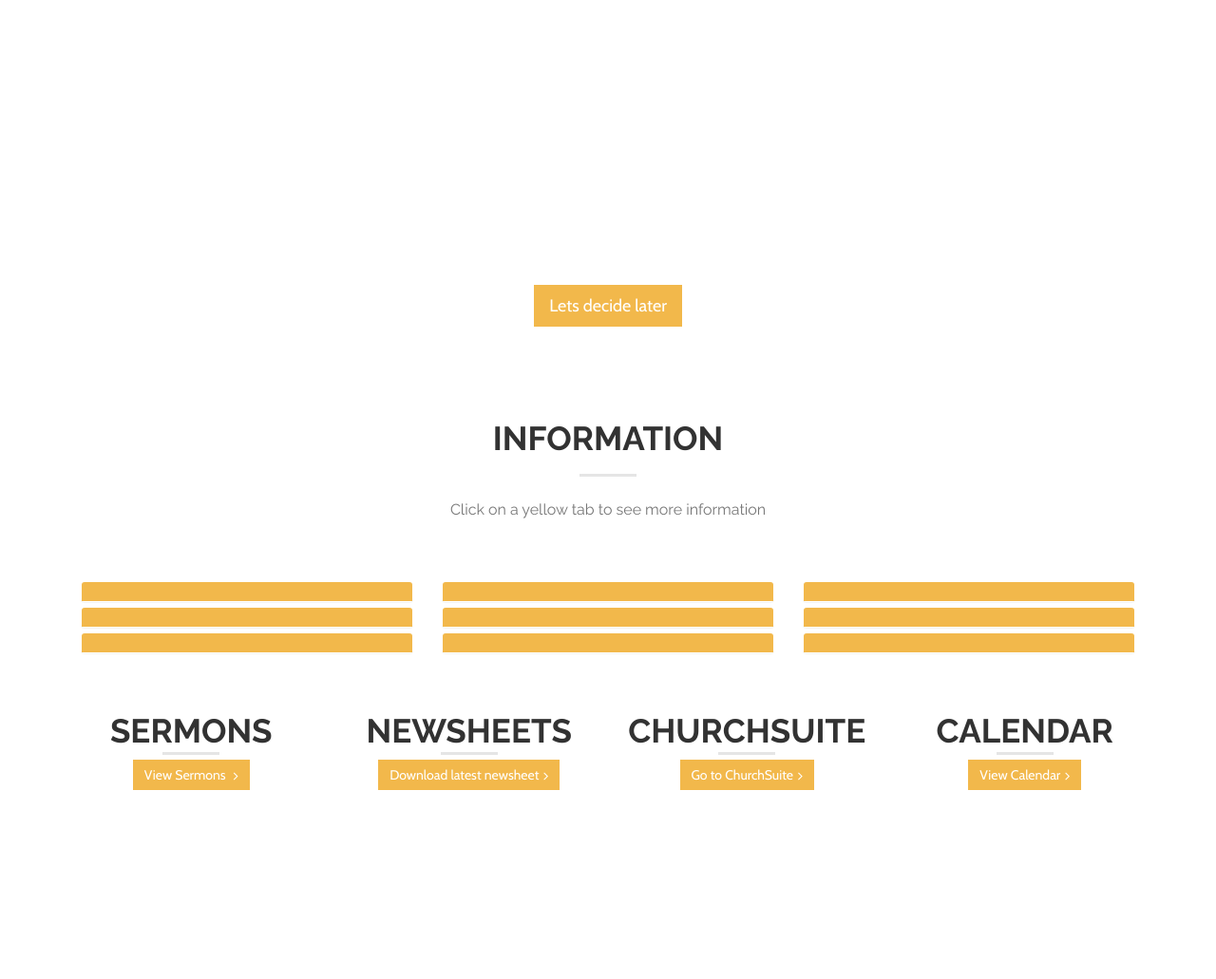
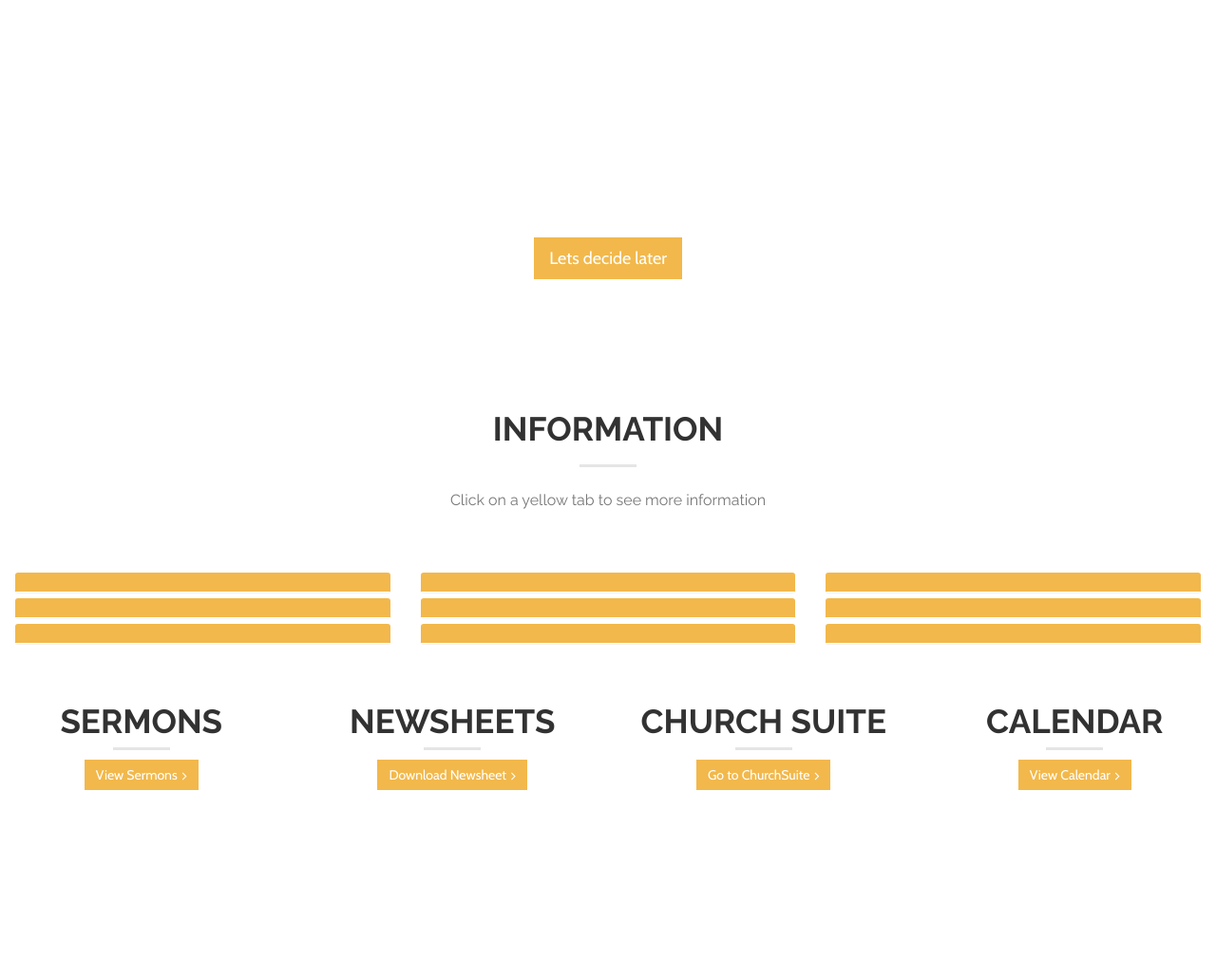
Before and after one commit to Masssssimo/LBC, a PHP site: page /home.php in a window 1280 px wide. Shown: the part 3822-4853 px from the top of the page at 95% size. Run offline with PHP 8.4, Linux system fonts and the light colour scheme; data that the repository does not hold is empty; some libraries are stand-ins or nearby versions.

Commit message:
CSS fixes

```diff
--- a/css/LBC.css
+++ b/css/LBC.css
@@ -385,10 +388,17 @@
   -ms-border-radius: 0px;
   border-radius: 0px; }
 
+/** Informatiom**/
+.section-info {
+  padding-top: 80px;
+  margin-bottom: 50px;
+  background-color: #fff; }
+
+
 /**events**/
 .section-events {
   padding-top: 80px;
-  padding-bottom: 50px;
+  padding-bottom: 0px;
   background-color: #fff; }
 
 .event-thumb {
@@ -864,7 +920,16 @@
     font-family: "Raleway", sans-serif;
     font-size: 14px;
   }
+  .resizeInfo{
+    text-transform: uppercase;
+    font-weight: 700;
+    margin: 0px;
+    font-size: 35px;
+    line-height: 35px;
+    font-family: "Raleway", sans-serif;
+  }
 }
+
 
 /* Aligning titles */
 .question-below{
--- a/home.php
+++ b/home.php
@@ -68,7 +68,7 @@
 					<li><a href="#events">Events</a>
 					</li>
 
-					<li><a href="#regulars-area">Information</a>
+					<li><a href="#Information">Information</a>
 					</li>
 
 					<li><a href="#about-us">About Us</a>
@@ -637,8 +637,7 @@
 				</div>
 			</section>
 
-			<section id="regulars-area" class="section-events">
-				<div class="container" style="margin-bottom: -80px; margin-top: -40px;">
+			<section id="Information" class="section-info" style="overflow: hidden;">
 				<div class="row" style="margin-bottom: -50px;">
 					<div class="col-sm-6 col-sm-offset-3 center-title text-center">
 						<h3>Information</h3>
@@ -647,12 +646,6 @@
 
 						</div>
 					</div>
-
-
-
-
-
-
 
 					<div class="panel-group col-sm-4 Tab" id="accardion1">
 						<div class="panel">
@@ -692,11 +685,9 @@
 								</div>
 							</div>
 						</div>
-
 					</div>
 
 					<div class="panel-group col-sm-4 Tab" id="accardion2">
-
 						<div class="panel">
 							<div class="panel-heading btn-yellow">
 								<?php perch_content('Activity Title Column-2 Row-1'); ?>
@@ -729,8 +720,6 @@
 									<?php perch_content('Activity Content Column-2 Row-3'); ?></div>
 								</div>
 							</div>
-
-
 						</div>
 
 						<div class="panel-group col-sm-4 Tab" id="accardion3">
@@ -765,52 +754,47 @@
 										</div>
 									</div>
 								</div>
-
-
 							</div>
 
 
 
 
-					<div class="row" style="margin-bottom: -100px;">
-						<div class="col-sm-3  center-title text-center activity-title">
+							<div class="row" style="margin-bottom: -100px; padding-bottom: 30px;">
+								<div class="col-sm-3  text-center ">
 									<br><br>
-							<h3 style="margin-bottom: -15px;">Sermons</h3>
+									<p class="resizeInfo">Sermons</p>
 									<span class="center-line"></span>
 
 
-							<div class="img-service-box">
-								<h4 style="margin-top: -15px;"></h4>
+									<div>
 										<a href="sermons.php">
-								<button type="button" class="btn btn-yellow btn-md wow fadeInUp delay">View Sermons <i class="fa fa-angle-right"></i></button>
+											<button type="button" class="btn btn-yellow btn-md wow fadeInUp delay">View Sermons<i class="fa fa-angle-right"></i></button>
 										</a>
 									</div>
 
 								</div>
 
-						<div class="col-sm-3 center-title text-center activity-title">
+								<div class="col-sm-3 text-center">
 									<br><br>
-							<h3 style="margin-bottom: -15px;">Newsheets</h3>
+									<p class="resizeInfo">Newsheets</p>
 									<span class="center-line"></span>
 
 
-							<div class="img-service-box">
-								<h4 style="margin-top: -15px;"></h4>
+									<div>
 										<a href="img/wallpapers/1.jpg" download>
-								<button type="button" class="btn btn-yellow btn-md wow fadeInUp delay">Download latest newsheet<i class="fa fa-angle-right"></i></button>
+											<button type="button" class="btn btn-yellow btn-md wow fadeInUp delay">Download Newsheet<i class="fa fa-angle-right"></i></button>
 										</a>
 									</div>
 
 								</div>
 
-						<div class="col-sm-3 center-title text-center activity-title">
+								<div class="col-sm-3 text-center ">
 									<br><br>
-							<h3 style="margin-bottom: -15px;">ChurchSuite</h3>
+									<p class="resizeInfo">Church Suite</p>
 									<span class="center-line"></span>
 
 
-							<div class="img-service-box">
-								<h4 style="margin-top: -15px;"></h4>
+									<div>
 										<a href="img/wallpapers/1.jpg" target="_blank">
 											<button type="button" class="btn btn-yellow btn-md wow fadeInUp delay">Go to ChurchSuite<i class="fa fa-angle-right"></i></button>
 										</a>
@@ -818,24 +802,20 @@
 
 								</div>
 
-						<div class="col-sm-3 center-title text-center activity-title">
+								<div class="col-sm-3 text-center ">
 									<br><br>
-							<h3 style="margin-bottom: -15px;">Calendar</h3>
+									<p class="resizeInfo">Calendar</p>
 									<span class="center-line"></span>
 
 
-							<div class="img-service-box">
-								<h4 style="margin-top: -15px;"></h4>
+									<div>
 										<a href="calendar.php" target="_blank">
 											<button type="button" class="btn btn-yellow btn-md wow fadeInUp delay">View Calendar<i class="fa fa-angle-right"></i></button>
 										</a>
 									</div>
-
-						</div>
 								</div>
 
 							</div>
-					<!--section title-->
 
 						</section>
 						<!--events-->
@@ -930,7 +910,6 @@
 									</div>
 									<!--chef column-->
 								</div>
-					</div>
 							</section>
 							<!--Chefs section-->
 
@@ -969,7 +948,7 @@
 							</section>
 
 							<section id="contact-form" class="about-section">
-					<div class="container" style="margin-top: -80px">
+								<div class="container">
 
 									<div class="row">
 
@@ -1032,7 +1011,8 @@
 													</div>
 
 												</form>
-
+											</div>
+										</div>
 									</div>
 								</section>
 
```
Also changed, not shown: other parts of css/LBC.css (+50 -25 lines). Lines whose indentation alone changed are shown as unchanged.
